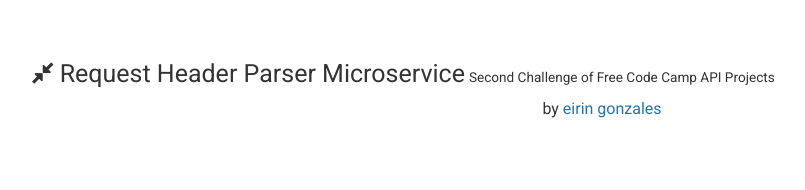
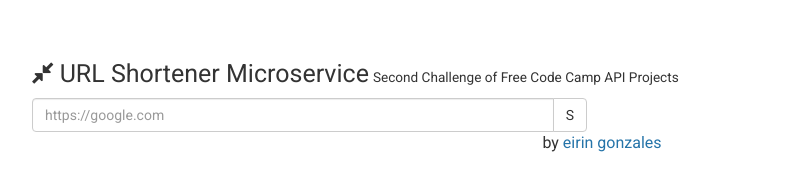
Before and after one commit to theproactivedev/url-shortener, a website: page views/index.html in a window 1280 px wide. Shown: the whole page, without its empty margins (38-843 px from the left). Drawn offline with nearby package versions, Linux system fonts and the light colour scheme.

Commit message:
Checkpoint

```diff
--- a/views/index.html
+++ b/views/index.html
@@ -14,10 +14,23 @@
       <div class="container">
         <div>
           <h1>
-            <i class="fa fa-compress" aria-hidden="true"></i> Request Header Parser Microservice
+            <i class="fa fa-compress" aria-hidden="true"></i> URL Shortener Microservice
           </h1>
           <small>Second Challenge of Free Code Camp API Projects</small>
         </div>
+
+        <form action="">
+          <div class="row">
+            <div class="col-lg-6">
+              <div class="input-group">
+                <input type="text" class="form-control" placeholder="https://google.com">
+                <span class="input-group-btn">
+                  <button class="btn btn-default" type="button">S</button>
+                </span>
+              </div><!-- /input-group -->
+            </div><!-- /.col-lg-6 -->
+          </div>
+        </form>
 
         <footer>
           <p class="text-center">by <a href="http://eiringonzales.com/" target="_blank">eirin gonzales</a></p>
```
